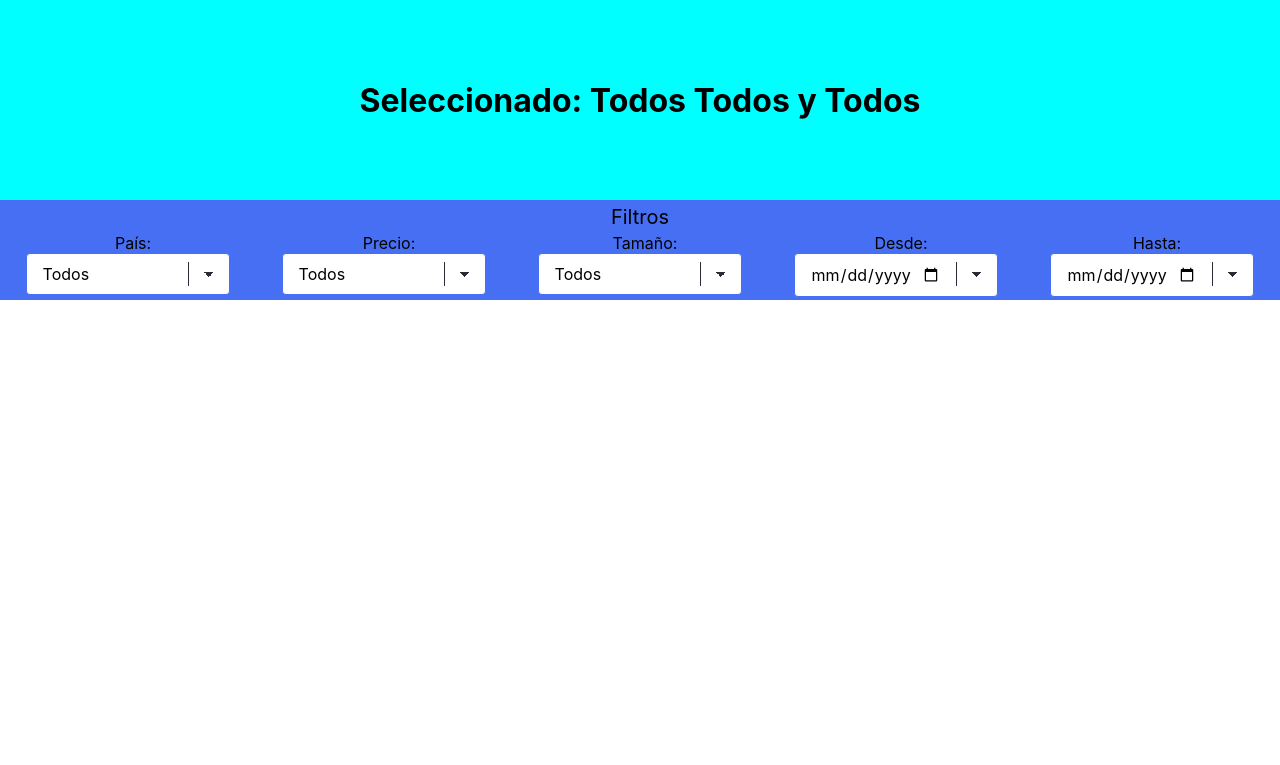
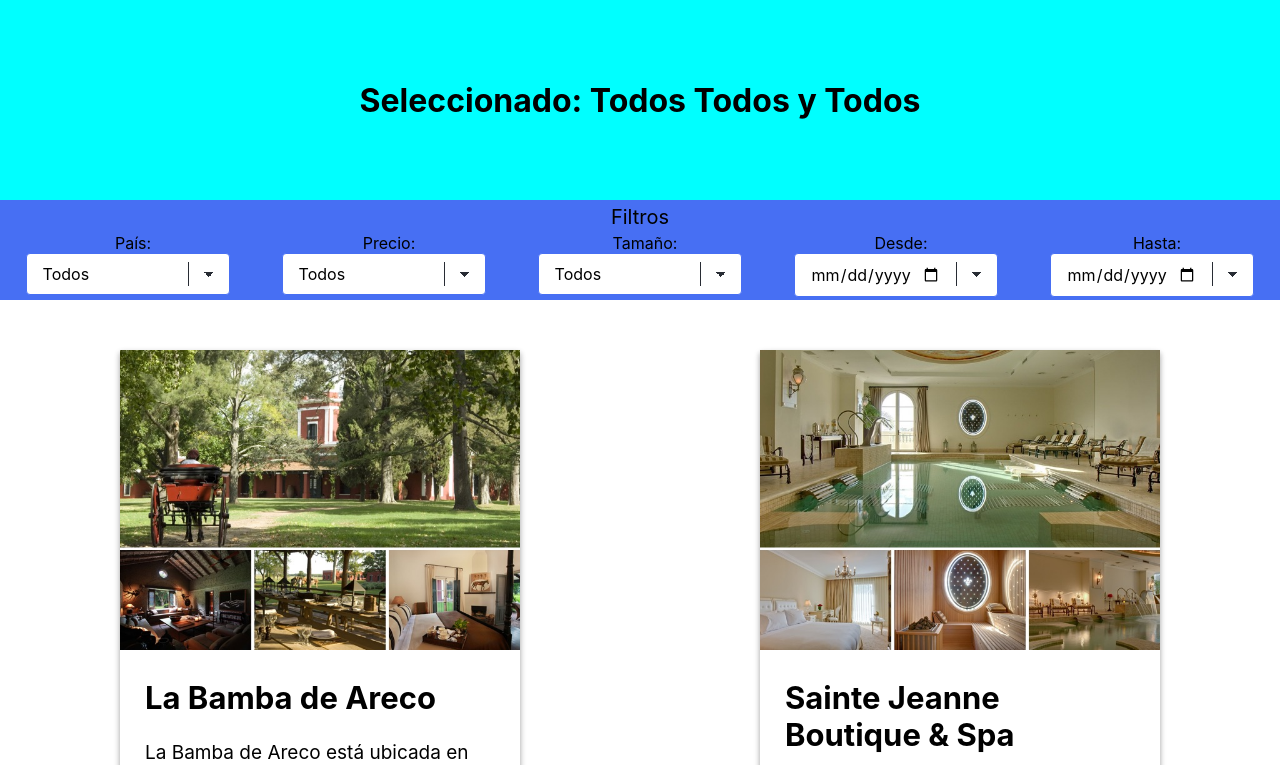
Before and after one commit to dbuendia/reserva-hoteles-291, a React (Create React App) app: page / in a window 1280 px wide. Shown: the top 765 px of the page. Built offline with nearby package versions, Linux system fonts and the light colour scheme.

Commit message:
Fixed automatic display of all hotels. Also list is not updated until both input dates have been selected

```diff
--- a/src/components/Hotels.jsx
+++ b/src/components/Hotels.jsx
@@ -53,6 +53,10 @@
       return size === capacity;
     })
     .filter((hotel) => {
+      /* Si los input date están vacíos se muestran todos los hoteles. Indicamos || en lugar de && para que no se actualice la lista de hoteles hasta que ambas fechas hayan sido seleccionadas */
+      if (isNaN(unixDateFrom) || isNaN(unixDateTo)) {
+        return true;
+      }
       /* A través de la comparación de fechas UNIX, si el rango de datos escogidos está entre el rango de disponibilidad
       de los hoteles añadimos el hotel al array filtrado */
       if (
```
